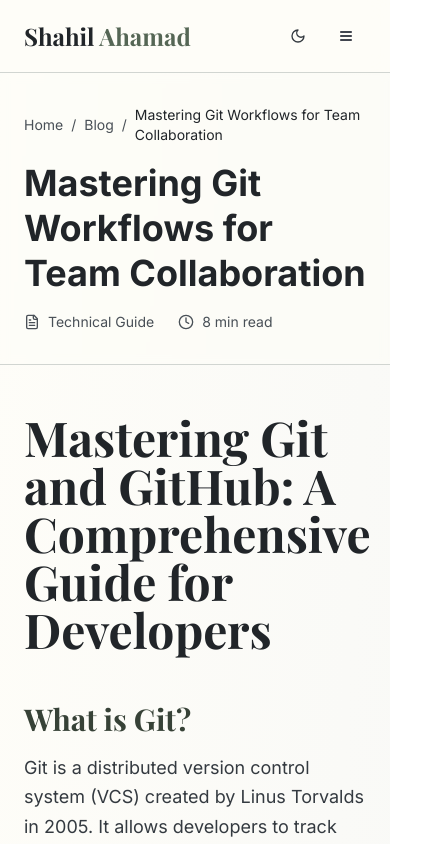
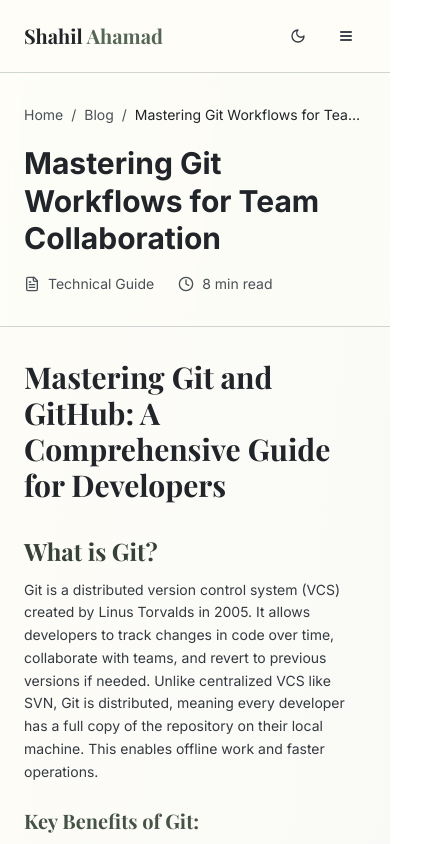
Before and after one commit to Shahil-Ahamad-Per/Portfolio, a Next.js app: page /blog/1 in a window 390 px wide. Shown: the top 844 px of the page, 436 px wide, since content can reach past the window. Built offline with nearby package versions, Linux system fonts and the light colour scheme; a web font is replaced by a local one.

Commit message:
Update the Responsiveness

```diff
--- a/app/Sections/About.tsx
+++ b/app/Sections/About.tsx
@@ -8,10 +8,10 @@ export function AboutSection() {
             About Me
           </h2>
 
-          <div className="grid md:grid-cols-2 gap-12 items-center">
+          <div className="grid md:grid-cols-2 gap-8 md:gap-12 items-center">
             <div className="group">
-              <div className="w-80 h-80 rounded-md bg-gradient-to-br from-sage-200 to-sage-400 dark:from-navy-600 dark:to-navy-800 mx-auto group-hover:scale-105 group-hover:rotate-2 transition-all duration-500 hover:shadow-2xl">
-                <img src="/profile.jpg" alt="Shahil Ahamad" className="rounded-lg" />
+              <div className="w-64 sm:w-72 md:w-80 h-64 sm:h-72 md:h-80 rounded-md bg-gradient-to-br from-sage-200 to-sage-400 dark:from-navy-600 dark:to-navy-800 mx-auto group-hover:scale-105 group-hover:rotate-2 transition-all duration-500 hover:shadow-2xl">
+                <img src="/profile.jpg" alt="Shahil Ahamad" className="rounded-lg w-full h-full object-cover" />
               </div>
             </div>
 
--- a/app/Sections/Project/ProjectsPage.tsx
+++ b/app/Sections/Project/ProjectsPage.tsx
@@ -64,7 +64,7 @@ export default function ProjectsSection() {
                       </Badge>
                     ))}
                   </div>
-                  <div className="flex space-x-4">
+                  <div className="flex flex-wrap gap-3">
                     {project.github && (
                       <Button
                         variant="outline"
--- a/app/Sections/WelcomeScreen.tsx
+++ b/app/Sections/WelcomeScreen.tsx
@@ -42,13 +42,13 @@ export default function WelcomeScreen({ onExit }: WelcomeScreenProps) {
       >
         <div className="text-center">
           <h1
-            className={`text-7xl md:text-9xl font-serif font-bold text-charcoal-800 dark:text-slate-100 mb-4 transition-opacity duration-1000 ${
+            className={`text-6xl sm:text-7xl md:text-9xl font-serif font-bold text-charcoal-800 dark:text-slate-100 mb-4 transition-opacity duration-1000 ${
               welcomeTextAnimated ? "opacity-100" : "opacity-0"
             }`}
           >
             Welcome
           </h1>
-          <div className="w-48 h-1.5 bg-gradient-to-r from-sage-400 to-sage-600 dark:from-gold-400 dark:to-gold-600 mx-auto rounded-full animate-pulse mt-8" />
+          <div className="w-32 sm:w-48 h-1.5 bg-gradient-to-r from-sage-400 to-sage-600 dark:from-gold-400 dark:to-gold-600 mx-auto rounded-full animate-pulse mt-6 sm:mt-8" />
           {welcomeTextAnimated && (
             <div className="mt-12 flex flex-col items-center animate-fadeIn animation-delay-600">
               <ChevronDown className="h-10 w-10 text-sage-600 dark:text-gold-400 animate-bounceArrow" />
--- a/app/blog/[id]/BlogClient.tsx
+++ b/app/blog/[id]/BlogClient.tsx
@@ -167,7 +167,7 @@ export default function BlogClient({ post }: BlogClientProps) {
       <div className="min-h-screen flex flex-col justify-center items-center bg-gradient-to-br from-cream-50 to-sage-50 dark:from-slate-900 dark:via-slate-800 dark:to-navy-900 px-6">
         <div className="text-center">
           <div className="text-6xl mb-6">😢</div>
-          <h1 className="text-3xl font-bold mb-4 text-charcoal-800 dark:text-slate-100">Article not found</h1>
+          <h1 className="text-2xl sm:text-3xl font-bold mb-4 text-charcoal-800 dark:text-slate-100">Article not found</h1>
           <p className="text-charcoal-600 dark:text-slate-300 mb-6">The article you&apos;re looking for doesn&apos;t exist.</p>
           <Link href="/" className="inline-flex items-center px-6 py-3 bg-sage-600 dark:bg-gold-500 text-white rounded-lg hover:bg-sage-700 dark:hover:bg-gold-600 transition-colors">
             ← Back to Home
@@ -183,21 +183,21 @@ export default function BlogClient({ post }: BlogClientProps) {
         <NavBar theme={theme} setTheme={setTheme} />
         <main className="flex-grow flex flex-col justify-center items-center px-6 py-20">
           <div className="text-center max-w-2xl">
-            <div className="text-8xl mb-8">🚀</div>
-            <h1 className="text-4xl font-bold mb-6 text-charcoal-800 dark:text-slate-100">{post.title}</h1>
-            <div className="bg-gradient-to-r from-sage-500 to-gold-500 bg-clip-text text-transparent text-2xl font-semibold mb-6">
+            <div className="text-6xl sm:text-8xl mb-6 sm:mb-8">🚀</div>
+            <h1 className="text-2xl sm:text-4xl font-bold mb-4 sm:mb-6 text-charcoal-800 dark:text-slate-100">{post.title}</h1>
+            <div className="bg-gradient-to-r from-sage-500 to-gold-500 bg-clip-text text-transparent text-xl sm:text-2xl font-semibold mb-4 sm:mb-6">
               Coming Soon!
             </div>
-            <p className="text-lg text-charcoal-600 dark:text-slate-300 mb-8 leading-relaxed">
+            <p className="text-base sm:text-lg text-charcoal-600 dark:text-slate-300 mb-6 sm:mb-8 leading-relaxed">
               This blog post is currently being crafted with care. Stay tuned for amazing content that&apos;s worth the wait!
             </p>
-            <div className="flex flex-col sm:flex-row gap-4 justify-center items-center">
-              <Link href="/" className="inline-flex items-center px-6 py-3 bg-sage-600 dark:bg-gold-500 text-white rounded-lg hover:bg-sage-700 dark:hover:bg-gold-600 transition-colors">
+            <div className="flex flex-col sm:flex-row gap-3 sm:gap-4 justify-center items-center w-full sm:w-auto">
+              <Link href="/" className="inline-flex items-center justify-center px-6 py-3 bg-sage-600 dark:bg-gold-500 text-white rounded-lg hover:bg-sage-700 dark:hover:bg-gold-600 transition-colors w-full sm:w-auto">
                 ← Back to Home
               </Link>
               <button
                 onClick={() => window.history.back()}
-                className="inline-flex items-center px-6 py-3 border border-sage-200 dark:border-slate-600 text-charcoal-700 dark:text-slate-300 rounded-lg hover:bg-sage-100 dark:hover:bg-slate-800 transition-colors"
+                className="inline-flex items-center justify-center px-6 py-3 border border-sage-200 dark:border-slate-600 text-charcoal-700 dark:text-slate-300 rounded-lg hover:bg-sage-100 dark:hover:bg-slate-800 transition-colors w-full sm:w-auto"
               >
                 Go Back
               </button>
@@ -215,17 +215,17 @@ export default function BlogClient({ post }: BlogClientProps) {
 
       <header className="border-b border-sage-200 dark:border-slate-700 bg-cream-50/50 dark:bg-slate-800/50 backdrop-blur-sm">
         <div className="container mx-auto max-w-6xl px-6 py-8">
-          <div className="flex items-center gap-2 text-sm text-charcoal-600 dark:text-slate-400 mb-4">
-            <Link href="/" className="hover:text-sage-600 dark:hover:text-gold-400 transition-colors">Home</Link>
-            <span>/</span>
-            <Link href="/#blog" className="hover:text-sage-600 dark:hover:text-gold-400 transition-colors">Blog</Link>
-            <span>/</span>
-            <span className="text-charcoal-800 dark:text-slate-200">{post.title}</span>
+          <div className="flex items-center gap-2 text-sm text-charcoal-600 dark:text-slate-400 mb-4 overflow-x-auto whitespace-nowrap pb-1 scrollbar-none">
+            <Link href="/" className="hover:text-sage-600 dark:hover:text-gold-400 transition-colors shrink-0">Home</Link>
+            <span className="shrink-0">/</span>
+            <Link href="/#blog" className="hover:text-sage-600 dark:hover:text-gold-400 transition-colors shrink-0">Blog</Link>
+            <span className="shrink-0">/</span>
+            <span className="text-charcoal-800 dark:text-slate-200 truncate min-w-0">{post.title}</span>
           </div>
-          <h1 className="text-4xl lg:text-5xl font-bold text-charcoal-800 dark:text-slate-100 mb-4 leading-tight">
+          <h1 className="text-3xl sm:text-4xl lg:text-5xl font-bold text-charcoal-800 dark:text-slate-100 mb-4 leading-tight">
             {post.title}
           </h1>
-          <div className="flex items-center gap-6 text-sm text-charcoal-600 dark:text-slate-400">
+          <div className="flex flex-wrap items-center gap-x-6 gap-y-2 text-sm text-charcoal-600 dark:text-slate-400">
             <div className="flex items-center gap-2">
               <FileText className="h-4 w-4" />
               <span>Technical Guide</span>
@@ -238,15 +238,16 @@ export default function BlogClient({ post }: BlogClientProps) {
         </div>
       </header>
 
-      <main className="container mx-auto max-w-6xl px-6 py-12 grid grid-cols-1 lg:grid-cols-12 gap-12">
+      <main className="container mx-auto max-w-6xl px-6 py-8 sm:py-12 grid grid-cols-1 lg:grid-cols-12 gap-8 lg:gap-12">
         <article className="lg:col-span-8">
           <div
             id="blog-content"
-            className="prose prose-lg dark:prose-invert max-w-none
+            className="prose dark:prose-invert max-w-none
+              prose-sm sm:prose-lg
               prose-headings:font-serif prose-headings:font-bold prose-headings:text-charcoal-800 dark:prose-headings:text-slate-100
-              prose-h2:text-3xl prose-h2:mt-12 prose-h2:mb-4 prose-h2:text-sage-800 dark:prose-h2:text-sage-400 prose-h2:scroll-mt-20
-              prose-h3:text-2xl prose-h3:mt-8 prose-h3:mb-3 prose-h3:text-sage-700 dark:prose-h3:text-sage-300 prose-h3:scroll-mt-20
-              prose-p:text-charcoal-700 dark:prose-p:text-slate-300 prose-p:leading-relaxed prose-p:mb-6
+              prose-h2:text-2xl sm:prose-h2:text-3xl prose-h2:mt-8 sm:prose-h2:mt-12 prose-h2:mb-3 sm:prose-h2:mb-4 prose-h2:text-sage-800 dark:prose-h2:text-sage-400 prose-h2:scroll-mt-20
+              prose-h3:text-xl sm:prose-h3:text-2xl prose-h3:mt-6 sm:prose-h3:mt-8 prose-h3:mb-2 sm:prose-h3:mb-3 prose-h3:text-sage-700 dark:prose-h3:text-sage-300 prose-h3:scroll-mt-20
+              prose-p:text-charcoal-700 dark:prose-p:text-slate-300 prose-p:leading-relaxed prose-p:mb-4 sm:prose-p:mb-6
               prose-strong:text-charcoal-800 dark:prose-strong:text-slate-200
               prose-a:text-sage-600 dark:prose-a:text-gold-400
               prose-a:no-underline hover:prose-a:underline
@@ -254,10 +255,10 @@ export default function BlogClient({ post }: BlogClientProps) {
               prose-li:my-1
               prose-table:w-full prose-table:border-collapse
               prose-th:border prose-th:border-sage-200 dark:prose-th:border-slate-600
-              prose-th:px-6 prose-th:py-3 prose-th:text-left prose-th:font-semibold
+              prose-th:px-3 sm:prose-th:px-6 prose-th:py-2 sm:prose-th:py-3 prose-th:text-left prose-th:font-semibold
               prose-th:bg-sage-50 dark:prose-th:bg-slate-800
               prose-td:border prose-td:border-sage-200 dark:prose-td:border-slate-600
-              prose-td:px-6 prose-td:py-2"
+              prose-td:px-3 sm:prose-td:px-6 prose-td:py-1 sm:prose-td:py-2"
           >
             <ReactMarkdown
               remarkPlugins={[remarkGfm]}
@@ -277,7 +278,7 @@ export default function BlogClient({ post }: BlogClientProps) {
                   if (!isBlock) {
                     return (
                       <code
-                        className="bg-sage-100 dark:bg-slate-800 text-sage-800 dark:text-gold-400 px-1.5 py-0.5 rounded text-sm"
+                        className="bg-sage-100 dark:bg-slate-800 text-sage-800 dark:text-gold-400 px-1.5 py-0.5 rounded text-xs sm:text-sm"
                         {...props}
                       >
                         {children}
@@ -285,20 +286,20 @@ export default function BlogClient({ post }: BlogClientProps) {
                     )
                   }
                   return (
-                    <div className="relative group my-6">
-                      <div className="flex items-center justify-between bg-slate-800 dark:bg-slate-950 border border-sage-200 dark:border-slate-700 rounded-t-xl px-4 py-2">
-                        <span className="text-xs text-slate-400 uppercase tracking-wider">
+                    <div className="relative group my-4 sm:my-6">
+                      <div className="flex items-center justify-between bg-slate-800 dark:bg-slate-950 border border-sage-200 dark:border-slate-700 rounded-t-xl px-3 sm:px-4 py-2">
+                        <span className="text-[10px] sm:text-xs text-slate-400 uppercase tracking-wider">
                           {className?.replace("language-", "") || "code"}
                         </span>
                         <button
                           onClick={() => navigator.clipboard.writeText(String(children).replace(/\n$/, ""))}
-                          className="text-xs text-slate-400 hover:text-white transition-colors"
+                          className="text-[10px] sm:text-xs text-slate-400 hover:text-white transition-colors"
                         >
                           Copy
                         </button>
                       </div>
-                      <pre className="!mt-0 !rounded-t-none bg-slate-900 dark:bg-slate-950 border border-t-0 border-sage-200 dark:border-slate-700 rounded-b-xl p-4 overflow-x-auto">
-                        <code className="text-sm text-slate-100" {...props}>{children}</code>
+                      <pre className="!mt-0 !rounded-t-none bg-slate-900 dark:bg-slate-950 border border-t-0 border-sage-200 dark:border-slate-700 rounded-b-xl p-3 sm:p-4 overflow-x-auto">
+                        <code className="text-xs sm:text-sm text-slate-100" {...props}>{children}</code>
                       </pre>
                     </div>
                   )
@@ -311,7 +312,7 @@ export default function BlogClient({ post }: BlogClientProps) {
         </article>
 
         {toc.length > 0 && (
-          <aside className="lg:col-span-4">
+          <aside className="hidden lg:block lg:col-span-4">
             <nav
               className="sticky top-24 bg-white/80 dark:bg-slate-800/80 backdrop-blur-sm rounded-lg border border-sage-200 dark:border-slate-700 shadow-sm overflow-hidden"
               style={{ maxHeight: "calc(100vh - 8rem)" }}
--- a/app/globals.css
+++ b/app/globals.css
@@ -80,6 +80,23 @@
 
 html {
   scroll-behavior: smooth;
+  -webkit-tap-highlight-color: transparent;
+}
+
+/* Better touch targets on mobile */
+@screen sm {
+  button, a, [role="button"] {
+    min-height: 44px;
+  }
+}
+
+/* Hide scrollbar for breadcrumb on mobile */
+.scrollbar-none {
+  -ms-overflow-style: none;
+  scrollbar-width: none;
+}
+.scrollbar-none::-webkit-scrollbar {
+  display: none;
 }
 
 .font-serif {
--- a/components/Navbar.tsx
+++ b/components/Navbar.tsx
@@ -54,7 +54,7 @@ export default function NavBar({
       >
         <button
           onClick={() => handleNavClick("home")}
-          className="text-2xl font-serif font-bold transition-colors duration-300 cursor-pointer focus-visible:outline-none focus-visible:ring-2 focus-visible:ring-sage-500 rounded-sm"
+          className="text-xl sm:text-2xl font-serif font-bold transition-colors duration-300 cursor-pointer focus-visible:outline-none focus-visible:ring-2 focus-visible:ring-sage-500 rounded-sm"
         >
           <span className="text-charcoal-800 dark:text-white">Shahil</span>{" "}
           <span className="text-sage-600 dark:text-gold-400">Ahamad</span>
```
Also changed, not shown: app/Sections/Contact.tsx (+14 -14 lines), app/Sections/MainPage.tsx (+9 -9 lines), app/Sections/Skill/skillPage.tsx (+9 -9 lines).
